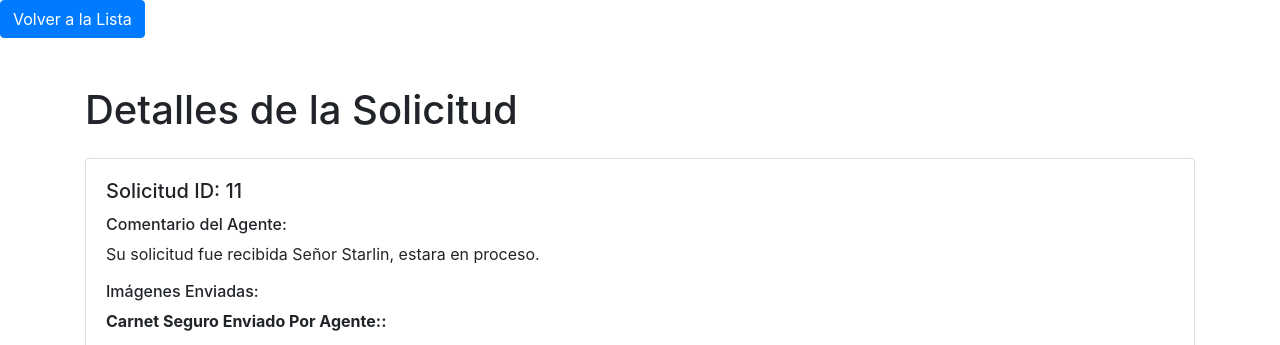
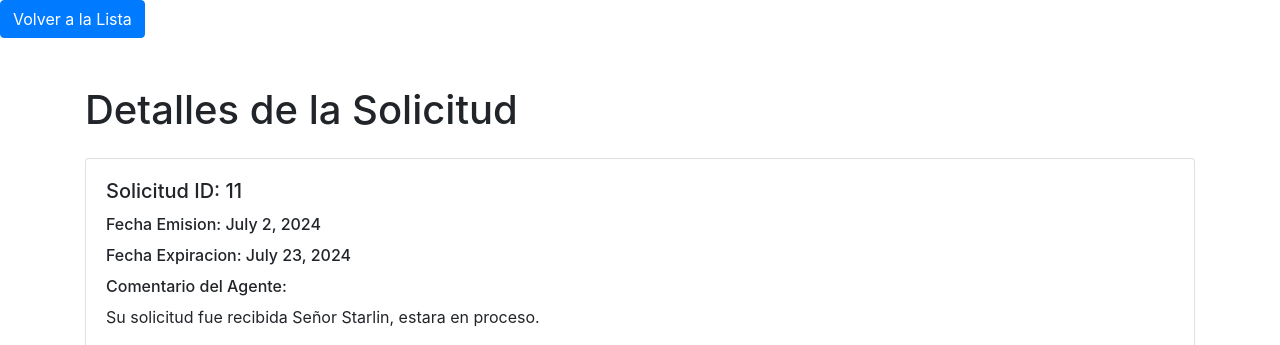
Before and after one commit to FriasLuna0102/DjangoWebApp, a Django app: page /solicitudes/ver_comentario/11/ in a window 1280 px wide. Shown: the top 345 px of the page. Run offline with Django 4.2, Linux system fonts and the light colour scheme; a user stored in the database is signed in; data comes from the database, SQL or seed files in the repository; both versions use the stored data as it was after the commit; some libraries are stand-ins or nearby versions.

Commit message:
README.md

```diff
--- a/webApp/vehiculo_seguro/solicitudes/templates/solicitudes/ver_comentario.html
+++ b/webApp/vehiculo_seguro/solicitudes/templates/solicitudes/ver_comentario.html
@@ -24,6 +24,8 @@
     <div class="card">
         <div class="card-body">
             <h5 class="card-title">Solicitud ID: {{ solicitud.id }}</h5>
+            <h6 class="card-title">Fecha Emision: {{ solicitud.fecha_emision }}</h6>
+            <h6 class="card-title">Fecha Expiracion: {{ solicitud.fecha_expiracion }}</h6>
 
             <!-- Mostrar comentarios del agente -->
             <h6>Comentario del Agente:</h6>
```
Also changed, not shown: webApp/vehiculo_seguro/db.sqlite3.
